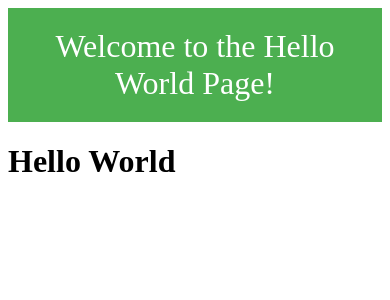
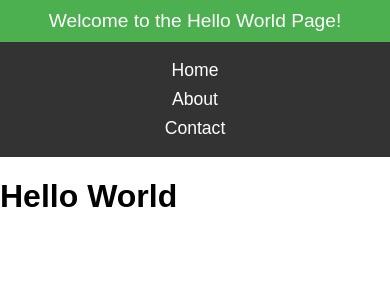
Before and after one commit to vprocopan/django, a Django app: template app/main/templates/hello.html in a window 390 px wide. Shown: the top 300 px of the page. Run offline with Django 3.2, Linux system fonts and the light colour scheme; the template is opened without the code that fills it, so the values that code supplies are empty; parts of the project's set-up code (start-up, migrations or seed data) failed here and were passed over.

Commit message:
Add navigation bar and improve styling in hello.html

```diff
--- a/app/main/templates/hello.html
+++ b/app/main/templates/hello.html
@@ -2,6 +2,7 @@
 <html>
 <head>
     <title>Hello World</title>
+    <meta name="viewport" content="width=device-width, initial-scale=1">
     <style>
         .banner {
             background: #4CAF50;
@@ -10,10 +11,44 @@
             text-align: center;
             font-size: 2em;
         }
+        body {
+            margin: 0;
+            font-family: Arial, sans-serif;
+        }
+        nav {
+            background: #333;
+            padding: 10px 0;
+            text-align: center;
+        }
+        nav a {
+            color: #fff;
+            text-decoration: none;
+            margin: 0 15px;
+            font-size: 1.1em;
+            transition: color 0.2s;
+        }
+        nav a:hover {
+            color: #FFD700;
+        }
+        @media (max-width: 600px) {
+            .banner {
+                font-size: 1.2em;
+                padding: 10px;
+            }
+            nav a {
+                display: block;
+                margin: 8px 0;
+            }
+        }
     </style>
 </head>
 <body>
     <div class="banner">Welcome to the Hello World Page!</div>
+    <nav>
+        <a href="/">Home</a>
+        <a href="/about/">About</a>
+        <a href="/contact/">Contact</a>
+    </nav>
     <h1>Hello World</h1>
 </body>
 </html>
```
